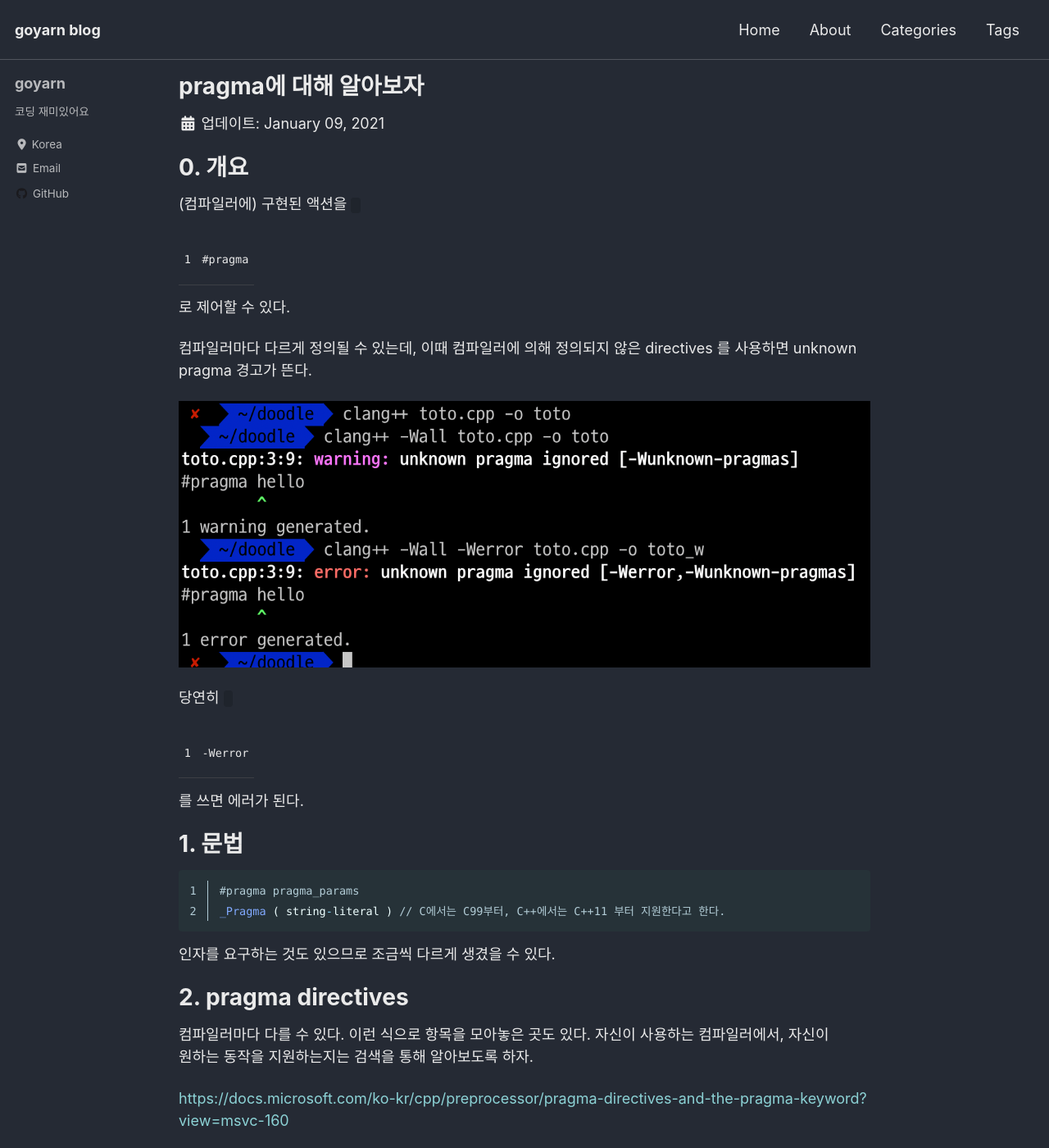
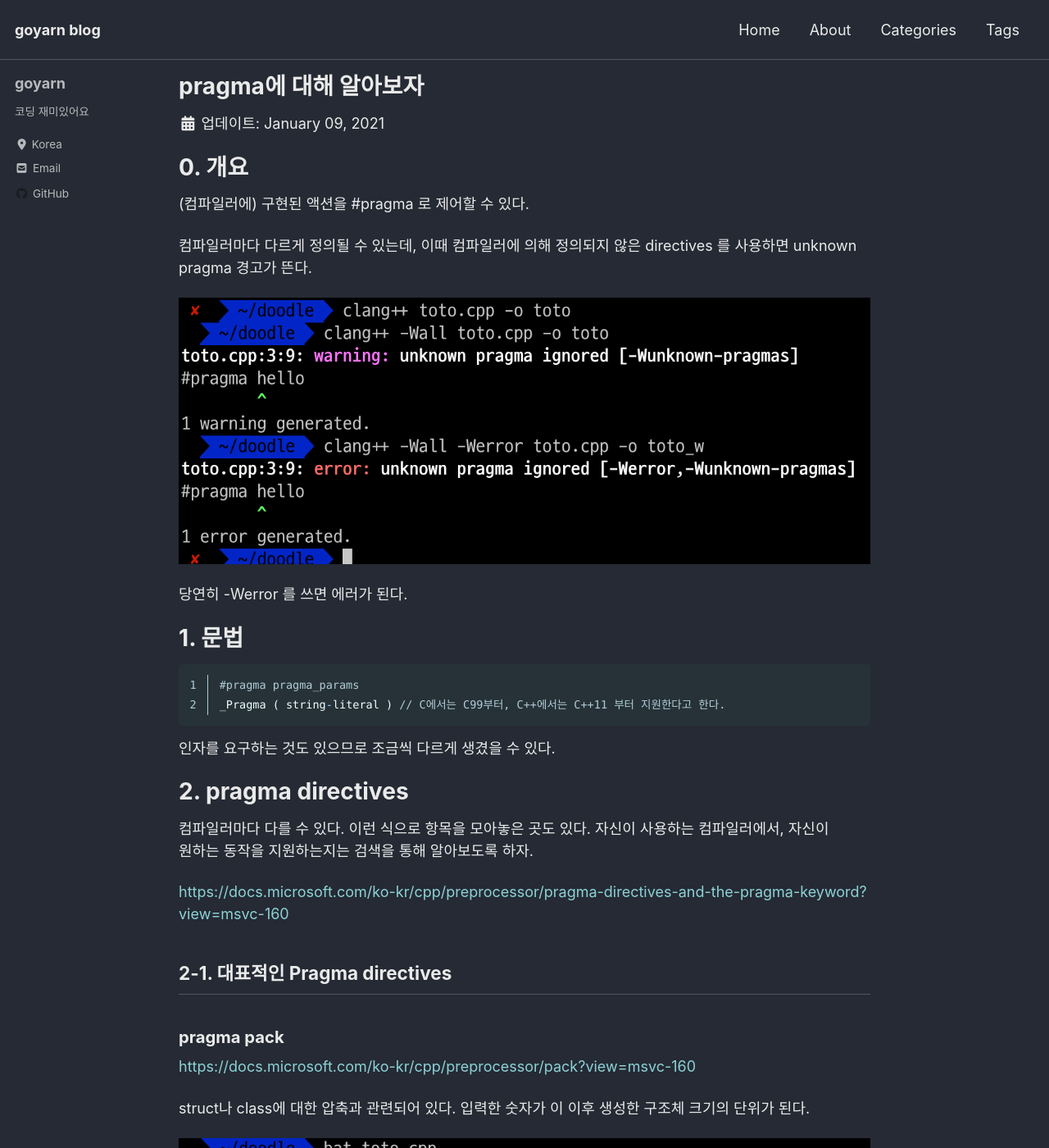
Before and after one commit to goyarn/goyarn.github.io, a Jekyll site: the page built from _posts/2021-01-09-pragma.md, in a window 1280 px wide and 1400 px high. Shown: the whole window at 82% size. Built offline with Jekyll 4.4.1, drawn with Linux system fonts in a browser that asks for light colours; cached includes are drawn as plain includes; nearby versions of some CDN libraries; comment, search, counter and statistics services are not loaded; some of the changed text lies outside the part shown.

Commit message:
inline code removed

````diff
--- a/_posts/2021-01-09-pragma.md
+++ b/_posts/2021-01-09-pragma.md
@@ -14,17 +14,17 @@ last_modified_at: 2021-01-09T15:31:00+09:00
 
 # 0. 개요
 
-(컴파일러에) 구현된 액션을 `#pragma` 로 제어할 수 있다.
+(컴파일러에) 구현된 액션을 #pragma 로 제어할 수 있다.
 
 컴파일러마다 다르게 정의될 수 있는데, 이때 컴파일러에 의해 정의되지 않은 directives 를 사용하면 unknown pragma 경고가 뜬다.
 
 ![unknown_pragma_using](/assets/img/unknown_pragma_directive.png)
 
-당연히 `-Werror` 를 쓰면 에러가 된다.
+당연히 -Werror 를 쓰면 에러가 된다.
 
 # 1. 문법
 
-```php
+```cpp
 #pragma pragma_params
 _Pragma ( string-literal ) // C에서는 C99부터, C++에서는 C++11 부터 지원한다고 한다.
 ```
@@ -63,7 +63,7 @@ struct나 class에 대한 압축과 관련되어 있다. 입력한 숫자가 이
 
 이런 기능도 있고 저런 기능도 있는 이 명령어가 대체 뭐하는 명령어인지 궁금해서 알아보려고 했는데, 그냥 컴파일러가 지원하는 것을 사용하기 위한 명령어라고 하니까 당장 모두 알아둬야만 할 필요는 없는 것 같다.
 
-`#pragma` 가 등장했을 때 당황하지 않고 검색을 해서 코드를 읽도록 하자.
+pragma 가 등장했을 때 당황하지 않고 검색을 해서 코드를 읽도록 하자.
 
 이곳의 설명을 참조하였습니다.
 [http://simple21.egloos.com/2465470](http://simple21.egloos.com/2465470)
````
